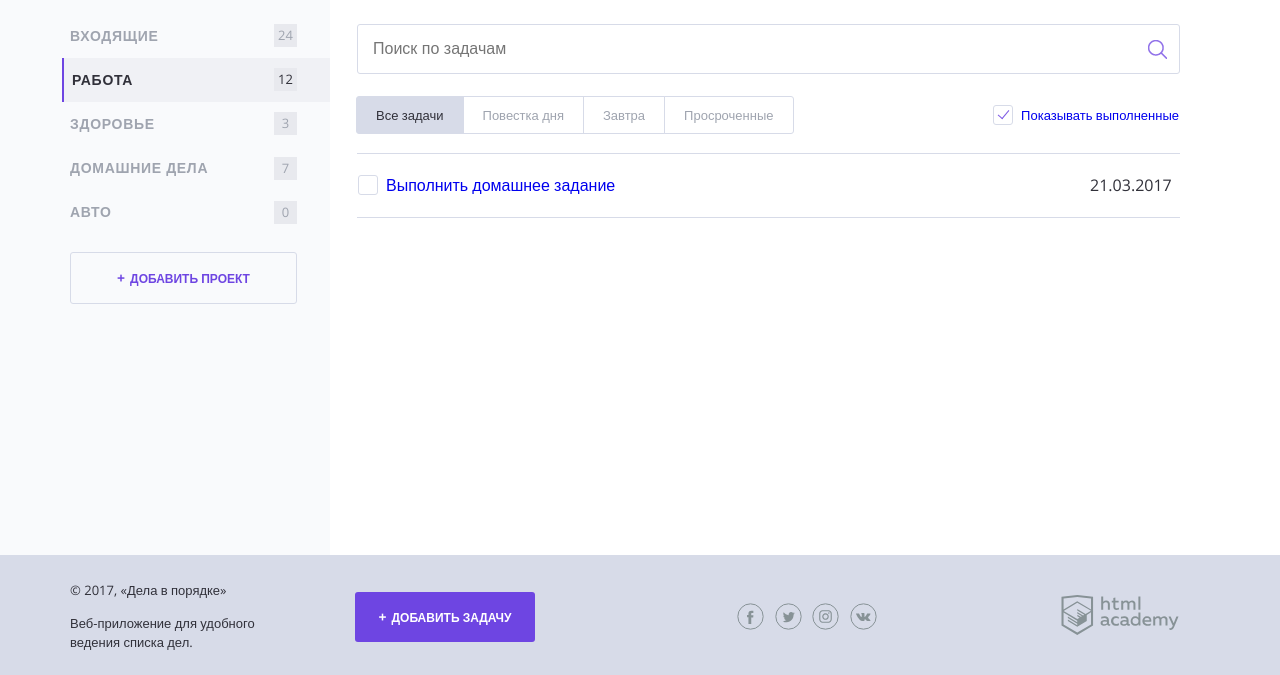
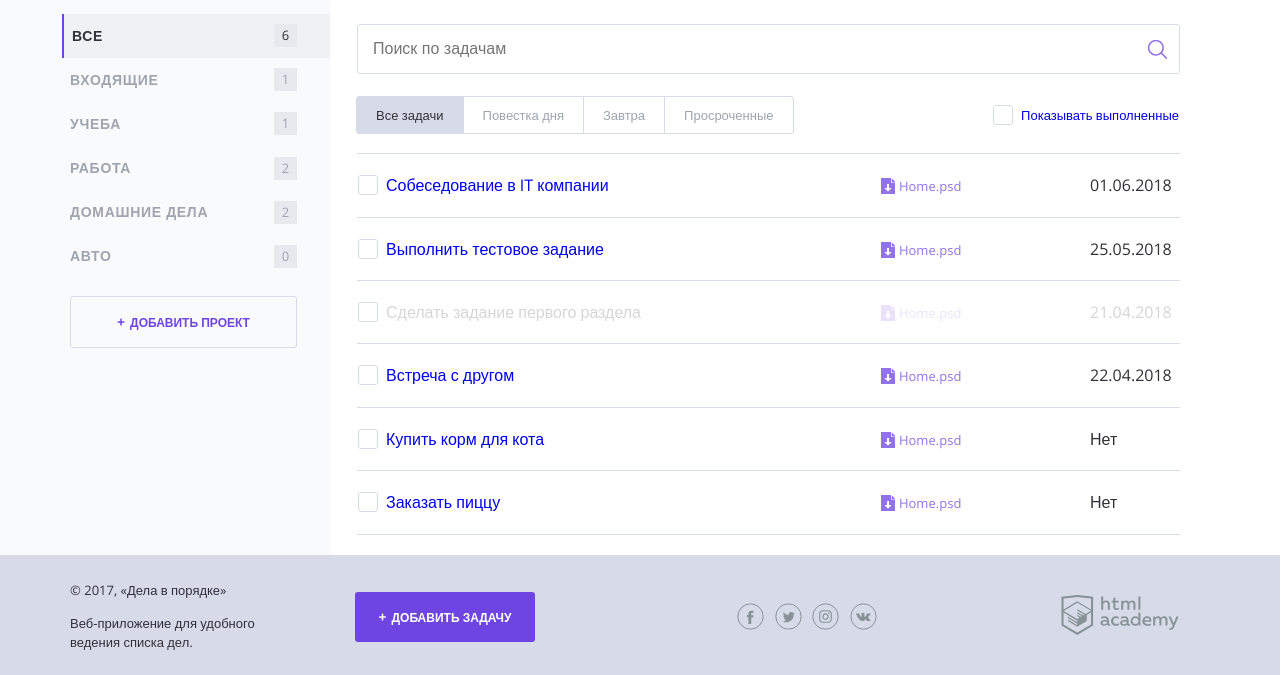
Before and after one commit to Nitraatss/334301-doingsdone, a PHP site: page / in a window 1280 px wide. Shown: the part 125-800 px from the top of the page. Run offline with PHP 8.4, Linux system fonts and the light colour scheme.

Commit message:
Итерация по массивам 1. Определены 2 массива projects и tasks; 2. Список ul class="main-navigation__list" формируется массивом projects 3. Таблица table class="tasks" заполняется массивом tasks

```diff
--- a/index.php
+++ b/index.php
@@ -1,20 +1,59 @@
 <?php
 // показывать или нет выполненные задачи
 $show_complete_tasks = rand(0, 1);
+// устанавливаем часовой пояс в Московское время
 
-// устанавливаем часовой пояс в Московское время
 date_default_timezone_set('Europe/Moscow');
-
 $days = rand(-3, 3);
 $task_deadline_ts = strtotime("+" . $days . " day midnight"); // метка времени даты выполнения задачи
 $current_ts = strtotime('now midnight'); // текущая метка времени
+$date_deadline = date("d.m.Y",$task_deadline_ts);//дата выполнения задачи
+$days_until_deadline = floor(($task_deadline_ts - $current_ts) / 86400); //кол-во дней до даты задачи
 
-// запишите сюда дату выполнения задачи в формате дд.мм.гггг
-$date_deadline = "10.11.2017";
 
-// в эту переменную запишите кол-во дней до даты задачи
-$days_until_deadline = 2;
+$projects = ["Все", "Входящие", "Учеба", "Работа", "Домашние дела", "Авто"]; //массив проектов
+
+//массив задач
+$tasks = [
+[
+"Задача" => "Собеседование в IT компании",
+"Дата выполнения" => "01.06.2018",
+"Категория" => "Работа",
+"Выполнен" => "Нет"
+],
+[
+"Задача" => "Выполнить тестовое задание",
+"Дата выполнения" => "25.05.2018",
+"Категория" => "Работа",
+"Выполнен" => "Нет"
+],
+[
+"Задача" => "Сделать задание первого раздела",
+"Дата выполнения" => "21.04.2018",
+"Категория" => "Учеба",
+"Выполнен" => "Да"
+],
+[
+"Задача" => "Встреча с другом",
+"Дата выполнения" => "22.04.2018",
+"Категория" => "Входящие",
+"Выполнен" => "Нет"
+],
+[
+"Задача" => "Купить корм для кота",
+"Дата выполнения" => "Нет",
+"Категория" => "Домашние дела",
+"Выполнен" => "Нет"
+],
+[
+"Задача" => "Заказать пиццу",
+"Дата выполнения" => "Нет",
+"Категория" => "Домашние дела",
+"Выполнен" => "Нет"
+]
+];
 ?>
+
 <!DOCTYPE html>
 <html lang="ru">
 
@@ -58,30 +97,40 @@
 
                 <nav class="main-navigation">
                     <ul class="main-navigation__list">
-                        <li class="main-navigation__list-item">
-                            <a class="main-navigation__list-item-link" href="#">Входящие</a>
-                            <span class="main-navigation__list-item-count">24</span>
+					<!--вывод категорий задач-->
+					<?php foreach ($projects as $key => $value): ?>
+					<li class="main-navigation__list-item <?php if($key==0){print("main-navigation__list-item--active");}?>"> <!--первому элементу присваиваем дополнительный класс-->
+                            <a class="main-navigation__list-item-link" href="#"><?php print($value); ?></a>
+							<!--вычисляем кол-во задач в категориях-->
+                            <span class="main-navigation__list-item-count">
+							<?php
+							$licount = 0;
+							if($value=="Все")
+						    {
+								foreach ($tasks as $ka => $va)
+								{
+								 if($va["Категория"]!=null)
+								 {
+								   $licount = $licount + 1;
+								 }
+								}
+							}
+							else
+							{
+							 foreach ($tasks as $key1 => $value1)
+							 {
+							  if($value1["Категория"]==$value)
+							  {
+							   $licount = $licount + 1;
+							  }
+							 }
+							}
+							print ($licount);
+							?>
+							</span>
                     </li>
+					<?php endforeach; ?>
 
-                        <li class="main-navigation__list-item main-navigation__list-item--active">
-                            <a class="main-navigation__list-item-link" href="#">Работа</a>
-                            <span class="main-navigation__list-item-count">12</span>
-                        </li>
-
-                        <li class="main-navigation__list-item">
-                            <a class="main-navigation__list-item-link" href="#">Здоровье</a>
-                            <span class="main-navigation__list-item-count">3</span>
-                        </li>
-
-                        <li class="main-navigation__list-item">
-                            <a class="main-navigation__list-item-link" href="#">Домашние дела</a>
-                            <span class="main-navigation__list-item-count">7</span>
-                        </li>
-
-                        <li class="main-navigation__list-item">
-                            <a class="main-navigation__list-item-link" href="#">Авто</a>
-                            <span class="main-navigation__list-item-count">0</span>
-                        </li>
                     </ul>
                 </nav>
 
@@ -107,66 +156,35 @@
 
                     <label class="checkbox">
                         <a href="/">
-
-						   <!--добавить сюда аттрибут "checked", если переменная $show_complete_tasks равна единице-->
-                            <?php
-							if ($show_complete_tasks==1)
-							{
-							  print('<input class="checkbox__input visually-hidden" type="checkbox" checked>');
-							}
-							else
-							{
-							  print('<input class="checkbox__input visually-hidden" type="checkbox">');
-							}
-							?>
-
+                            <input class="checkbox__input visually-hidden" type="checkbox">
                             <span class="checkbox__text">Показывать выполненные</span>
                         </a>
                     </label>
                 </div>
 
                 <table class="tasks">
-
-                    <!--показывать следующий тег <tr/>, если переменная равна единице-->
-                     <?php
-					if ($show_complete_tasks!=1)
-					{
-				    echo
-					'<tr class="tasks__item task task--completed">
+                    <!--выводим список задач-->
+                    <?php foreach ($tasks as $key2 => $value2): ?>
+					 <!--Если задача выполнена, то присваетватся класс task--completed-->
+				     <tr
+					  class = "tasks__item task <?php if($value2["Выполнен"]=="Да"){print("task--completed");}?>"
+					 >
                          <td class="task__select">
                              <label class="checkbox task__checkbox">
-                                <input class="checkbox__input visually-hidden" type="checkbox" checked>
-                                <a href="/"><span class="checkbox__text">Сделать главную страницу Дела в порядке</span></a>
+                                 <input class="checkbox__input visually-hidden" type="checkbox">
+								 <!--выводим название задачи-->
+                                 <a href="/"><span class="checkbox__text"><?php print($value2["Задача"]); ?></span></a>
                              </label>
-
                          </td>
-
                          <td class="task__file">
                              <a class="download-link" href="#">Home.psd</a>
                          </td>
-
-                        <td class="task__date">'. $date_deadline .'</td>
-                    </tr>';
-					}
-					else
-					{
-					echo
-                    '<tr class="tasks__item task">
-                        <td class="task__select">
-                            <label class="checkbox task__checkbox">
-                                <input class="checkbox__input visually-hidden" type="checkbox">
-                                <a href="/"><span class="checkbox__text">Выполнить домашнее задание</span></a>
-                            </label>
+                         <td class="task__date">
+						   <!--выводим дату выполнения задачи-->
+						   <?php print($value2["Дата выполнения"]);?>
 						 </td>
-
-                        <td class="task__file">
-                        </td>
-
-                        <td class="task__date">21.03.2017</td>
-                    </tr>';
-					}
-					?>
-
+                     </tr>
+					<?php endforeach; ?>
                 </table>
             </main>
         </div>
```
Lines whose indentation alone changed are shown as unchanged.
